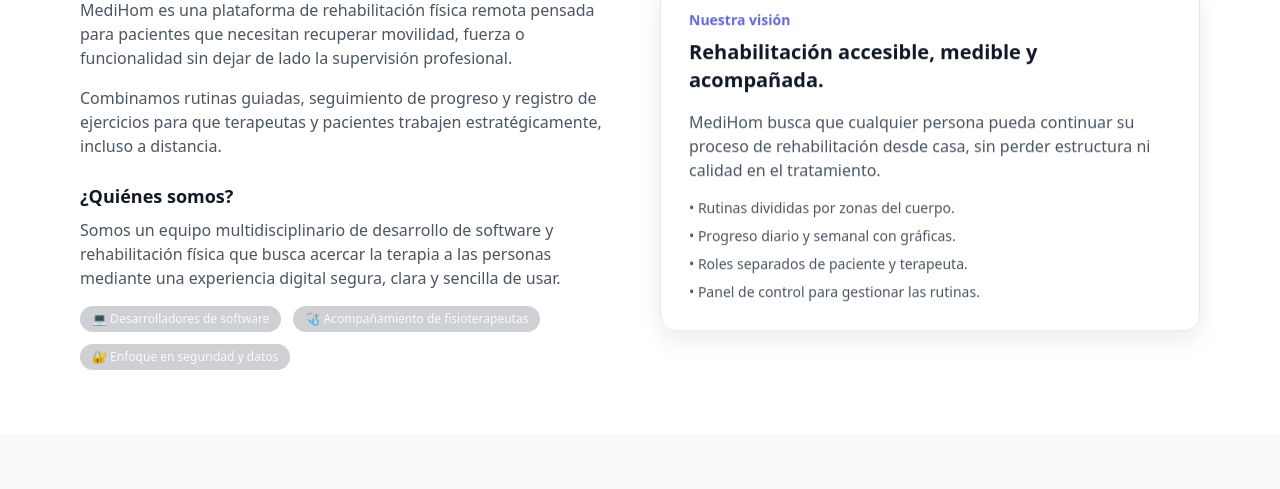
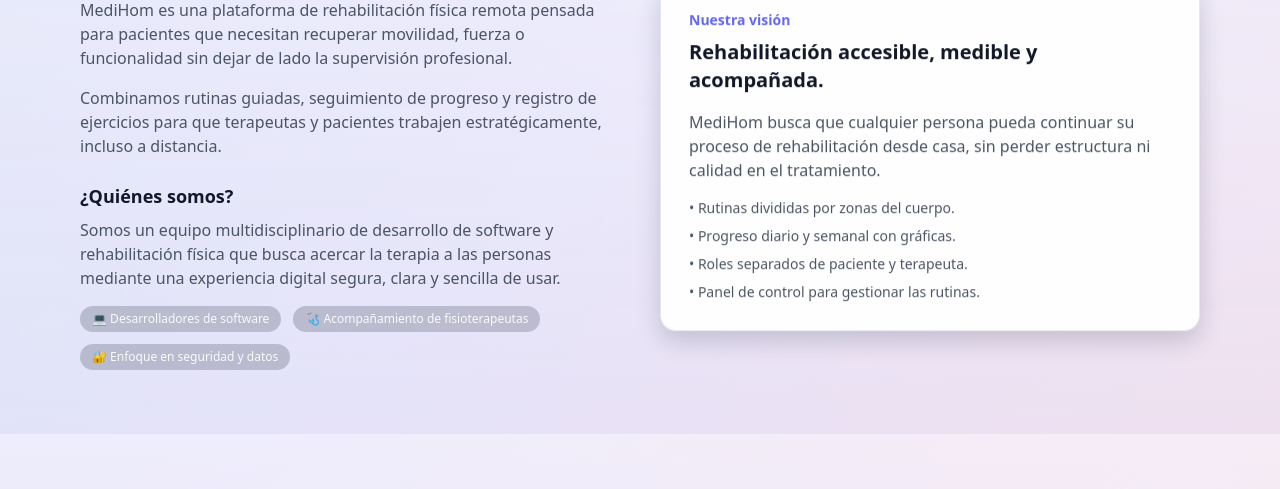
Before and after one commit to sorenn24/Aplicacion-Web, a website: page codigos/integradora/index.html in a window 1280 px wide. Shown: the part 922-1411 px from the top of the page. Drawn offline with nearby package versions, Linux system fonts and the light colour scheme.

Commit message:
Update home.css

```diff
--- a/codigos/integradora/home/home.css
+++ b/codigos/integradora/home/home.css
@@ -23,23 +23,23 @@ body {
 .holo-bg::before {
   content: "";
   position: fixed;
-  inset: 10% 15%;
+  inset: 8% 10%;
   border-radius: 9999px;
   background:
-    radial-gradient(circle at 50% 50%, rgba(56, 189, 248, 0.35), transparent 60%),
+    radial-gradient(circle at 50% 50%, rgba(56, 189, 248, 0.40), transparent 60%),
     conic-gradient(
       from 0deg,
       rgba(59, 130, 246, 0.0),
-      rgba(59, 130, 246, 0.7),
+      rgba(59, 130, 246, 0.8),
       rgba(45, 212, 191, 0.0),
-      rgba(236, 72, 153, 0.7),
+      rgba(236, 72, 153, 0.8),
       rgba(59, 130, 246, 0.0)
     );
   mix-blend-mode: screen;
-  filter: blur(14px);
-  opacity: 0.55;
+  filter: blur(12px);
+  opacity: 0.75;              /* 🔼 más fuerte para que se vea al bajar */
   pointer-events: none;
-  z-index: -1;
+  z-index: -2;
   animation: hologramSpin 22s linear infinite;
 }
 
@@ -49,13 +49,13 @@ body {
   position: fixed;
   inset: 0;
   background-image:
-    radial-gradient(circle at 10% 20%, rgba(248, 250, 252, 0.25) 0, transparent 45%),
-    radial-gradient(circle at 80% 30%, rgba(248, 250, 252, 0.28) 0, transparent 50%),
-    radial-gradient(circle at 20% 80%, rgba(248, 250, 252, 0.22) 0, transparent 55%);
-  opacity: 0.45;
+    radial-gradient(circle at 10% 20%, rgba(248, 250, 252, 0.28) 0, transparent 45%),
+    radial-gradient(circle at 80% 30%, rgba(248, 250, 252, 0.30) 0, transparent 50%),
+    radial-gradient(circle at 20% 80%, rgba(248, 250, 252, 0.25) 0, transparent 55%);
+  opacity: 0.55;
   mix-blend-mode: soft-light;
   pointer-events: none;
-  z-index: -1;
+  z-index: -2;
   animation: floatDots 18s ease-in-out infinite alternate;
 }
 
@@ -64,7 +64,7 @@ body {
     transform: rotate(0deg) scale(1);
   }
   50% {
-    transform: rotate(180deg) scale(1.03);
+    transform: rotate(180deg) scale(1.05);
   }
   100% {
     transform: rotate(360deg) scale(1);
@@ -148,12 +148,13 @@ body {
   perspective: 1200px;
 }
 
+/* tarjetas tipo vidrio flotando */
 .card-3d {
   background: rgba(255, 255, 255, 0.94);
   border-radius: 1rem;
   border: 1px solid #e5e7eb;
   padding: 1.75rem;
-  box-shadow: 0 10px 25px rgba(15, 23, 42, 0.08);
+  box-shadow: 0 10px 25px rgba(15, 23, 42, 0.18);
   transform-style: preserve-3d;
   transition: transform 0.4s ease, box-shadow 0.4s ease, background 0.3s ease;
   backdrop-filter: blur(10px);
@@ -161,13 +162,87 @@ body {
 
 .card-3d:hover {
   transform: translateY(-10px) rotateX(6deg) rotateY(-4deg);
-  box-shadow: 0 20px 40px rgba(15, 23, 42, 0.16);
+  box-shadow: 0 20px 40px rgba(15, 23, 42, 0.28);
 }
 
 /* pequeña “línea” degradada arriba de algunas secciones */
 .section-divider {
   border-top: 4px solid transparent;
   border-image: linear-gradient(to right, #6366f1, #a855f7, #ec4899) 1;
+}
+
+/* ==========================
+   PARALLAX / SECCIONES BLANCAS
+   ========================== */
+
+/* secciones que antes eran blanco/gris plano */
+section.bg-white.section-divider,
+section.bg-gray-50 {
+  position: relative;
+  overflow: hidden;
+  /* fondo semitransparente para que se vea el holograma detrás */
+  background: linear-gradient(
+    180deg,
+    rgba(248, 250, 252, 0.92),
+    rgba(241, 245, 249, 0.88)
+  );
+}
+
+/* “manchas” de luz con efecto parallax suave */
+section.bg-white.section-divider::before,
+section.bg-gray-50::before {
+  content: "";
+  position: absolute;
+  width: 420px;
+  height: 420px;
+  border-radius: 9999px;
+  background: radial-gradient(circle, rgba(129, 140, 248, 0.25), transparent 65%);
+  top: -18%;
+  right: -10%;
+  opacity: 0.8;
+  pointer-events: none;
+  z-index: -1;
+  animation: parallaxOrb1 26s ease-in-out infinite alternate;
+}
+
+section.bg-white.section-divider::after,
+section.bg-gray-50::after {
+  content: "";
+  position: absolute;
+  width: 360px;
+  height: 360px;
+  border-radius: 9999px;
+  background: radial-gradient(circle, rgba(45, 212, 191, 0.18), transparent 65%);
+  bottom: -20%;
+  left: -15%;
+  opacity: 0.7;
+  pointer-events: none;
+  z-index: -1;
+  animation: parallaxOrb2 32s ease-in-out infinite alternate;
+}
+
+@keyframes parallaxOrb1 {
+  0% {
+    transform: translate3d(0, 0, 0);
+  }
+  50% {
+    transform: translate3d(-24px, 16px, 0);
+  }
+  100% {
+    transform: translate3d(18px, -12px, 0);
+  }
+}
+
+@keyframes parallaxOrb2 {
+  0% {
+    transform: translate3d(0, 0, 0);
+  }
+  50% {
+    transform: translate3d(18px, -22px, 0);
+  }
+  100% {
+    transform: translate3d(-16px, 14px, 0);
+  }
 }
 
 /* Chips de información */
```
